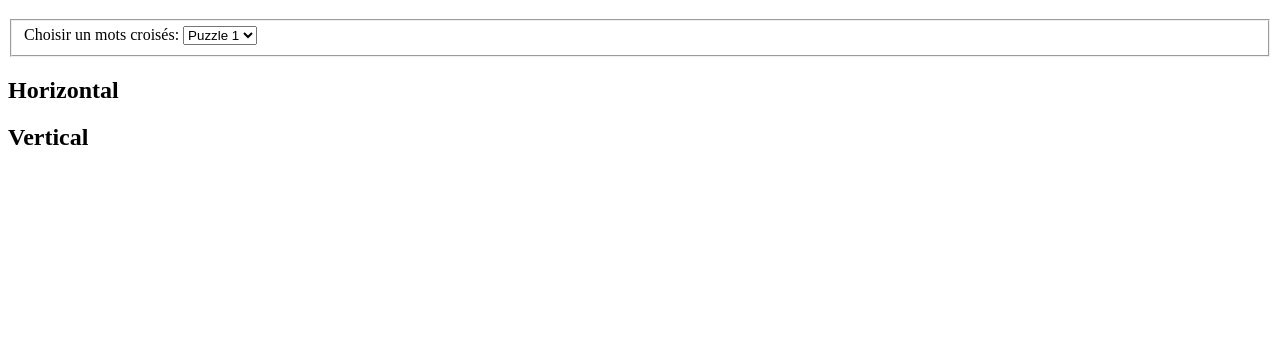
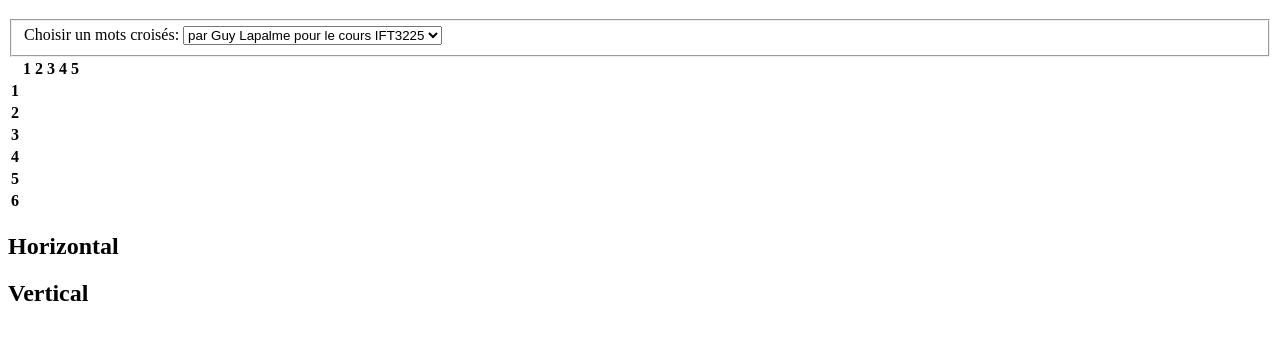
Before and after one commit to handeozyzgn/javascript-crossword, a website: page index.html in a window 1280 px wide. Shown: the part 61-400 px from the top of the page. Drawn offline with nearby package versions, Linux system fonts and the light colour scheme.

Commit message:
Started working on populating the selection list and building the crossword table

```diff
--- a/crossword.js
+++ b/crossword.js
@@ -1,11 +1,60 @@
-function getPuzzles(){
-  //TODO
-};
+'use strict';
+/*
+ * GLOBAL VARS
+ */
+var host = 'http://localhost:3000/';
 
-function buildTable(){
-  //TODO
-};
+/*
+ * Functions
+ */
 
-function keyPressed(){
-  //TODO
-};
+function populatePuzzleSelection() {
+  var puzzles = [];
+  // TODO: we need to fetch all the .json files and put them in the puzzles array.
+  $.getJSON(host + 'puzzles/IFT3225.json', function(data) {
+    puzzles.push(data);
+    $('select').append('<option value="0">' + data.author + '</option>');
+    buildCrosswordTable(puzzles[0]);
+  });
+
+  return puzzles;
+}
+
+function buildCrosswordTable(puzzle) {
+  var diagram = puzzle.diagram;
+  var rows = puzzle.nRows;
+  var cols = puzzle.nCols;
+  var $crosswordTable = $('#crossword');
+  var i = 0;
+  var j = 0;
+  var $newRow;
+
+  /* Add 1 to rows and cols because we need an extra row and column for the
+  numbering */
+  for (i = 0; i < rows + 1; i++) {
+    $newRow = $('<tr></tr>');
+    if (i > 0) {
+      $newRow.append('<th>' + i.toString() + '</th>');
+    }
+    for (j = 0; j < cols + 1; j++) {
+      if (i === 0 && j > 0) {
+        $newRow.append('<th>' + j.toString() + '</th>');
+      } else {
+        $newRow.append('<td></td>');
+      }
+    }
+    $newRow.appendTo($crosswordTable);
+  }
+}
+
+function keyPressed() {
+  // TODO: Handle the interactions. Helper functions will probably be needed
+}
+
+/*
+ * MAIN
+ */
+
+$(document).ready(function() {
+  populatePuzzleSelection();
+});
--- a/index.html
+++ b/index.html
@@ -7,15 +7,14 @@
 </head>
 
 <body>
+  <script src="https://ajax.googleapis.com/ajax/libs/jquery/2.2.0/jquery.min.js"></script>
+  <script src="crossword.js"></script>
+  <script id="data" src="puzzles/IFT3225.json" type="application/json"></script>
   <h1 id="logo">Mots Croisés</h1>
 
   <fieldset>
     <label>Choisir un mots croisés:</label>
     <select name="puzzles">
-      <option value="Puzzle1">Puzzle 1</option>
-      <option value="Puzzle2">Puzzle 2</option>
-      <option value="Puzzle3">Puzzle 3</option>
-      <option value="Puzzle4">Puzzle 4</option>
     </select>
   </fieldset>
 
@@ -27,18 +26,23 @@
   <div id="clues">
     <div id="horizontal">
       <h2>Horizontal</h2>
-      <ul id="h-clue-list">
-      </ul>
+      <div id="horizontal-clues">
+        <ul class="clue-list">
+        </ul>
+      </div>
     </div>
 
     <div id="vertical">
       <h2>Vertical</h2>
-      <ul id="v-clue-list">
-      </ul>
+      <div id="vertical-clues">
+        <ul class="clue-list">
+        </ul>
+      </div>
     </div>
   </div>
 
   <div id="timer">
+
   </div>
 
 </body>
```
Also changed, not shown: package.json (added, +11 -0 lines), 1 other file.
